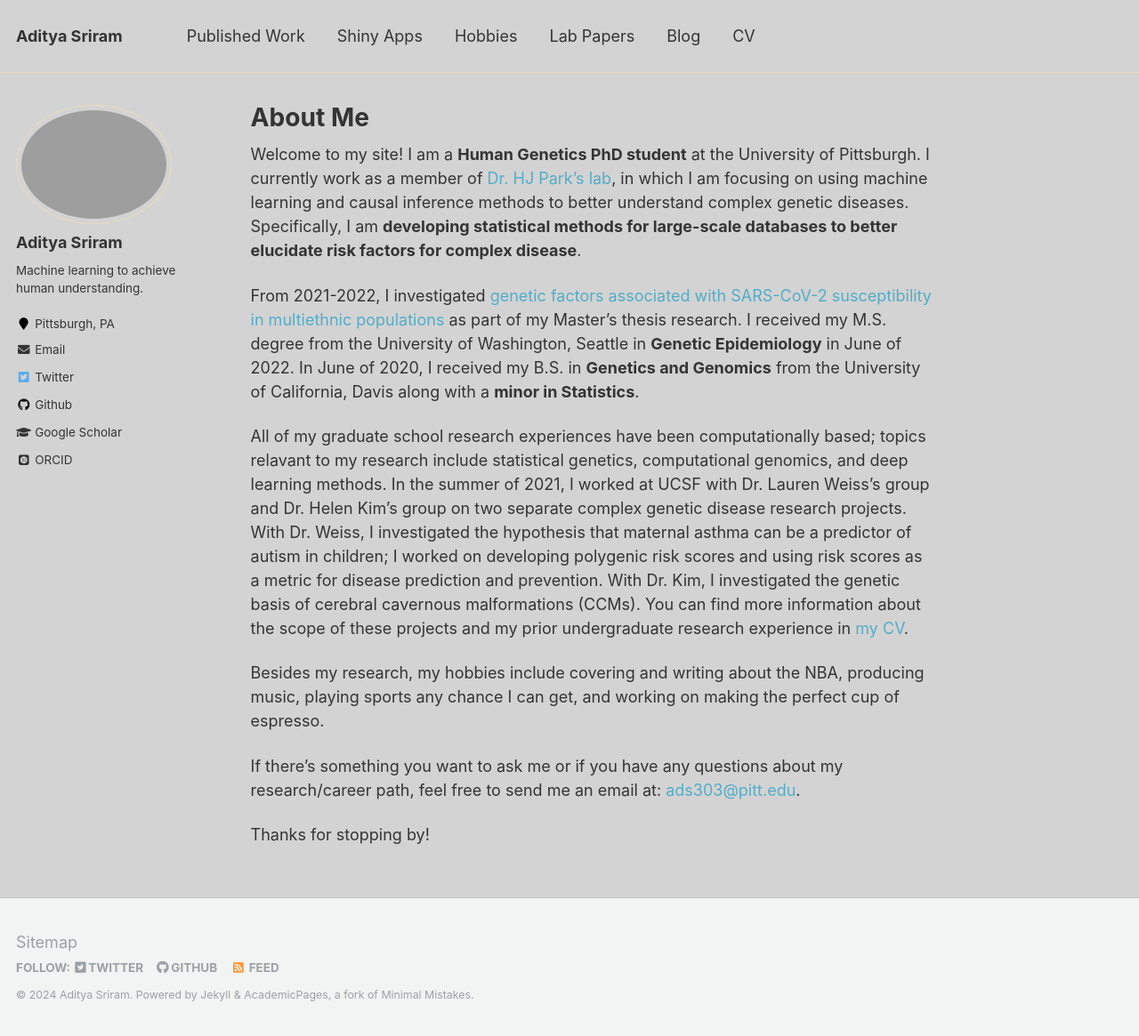
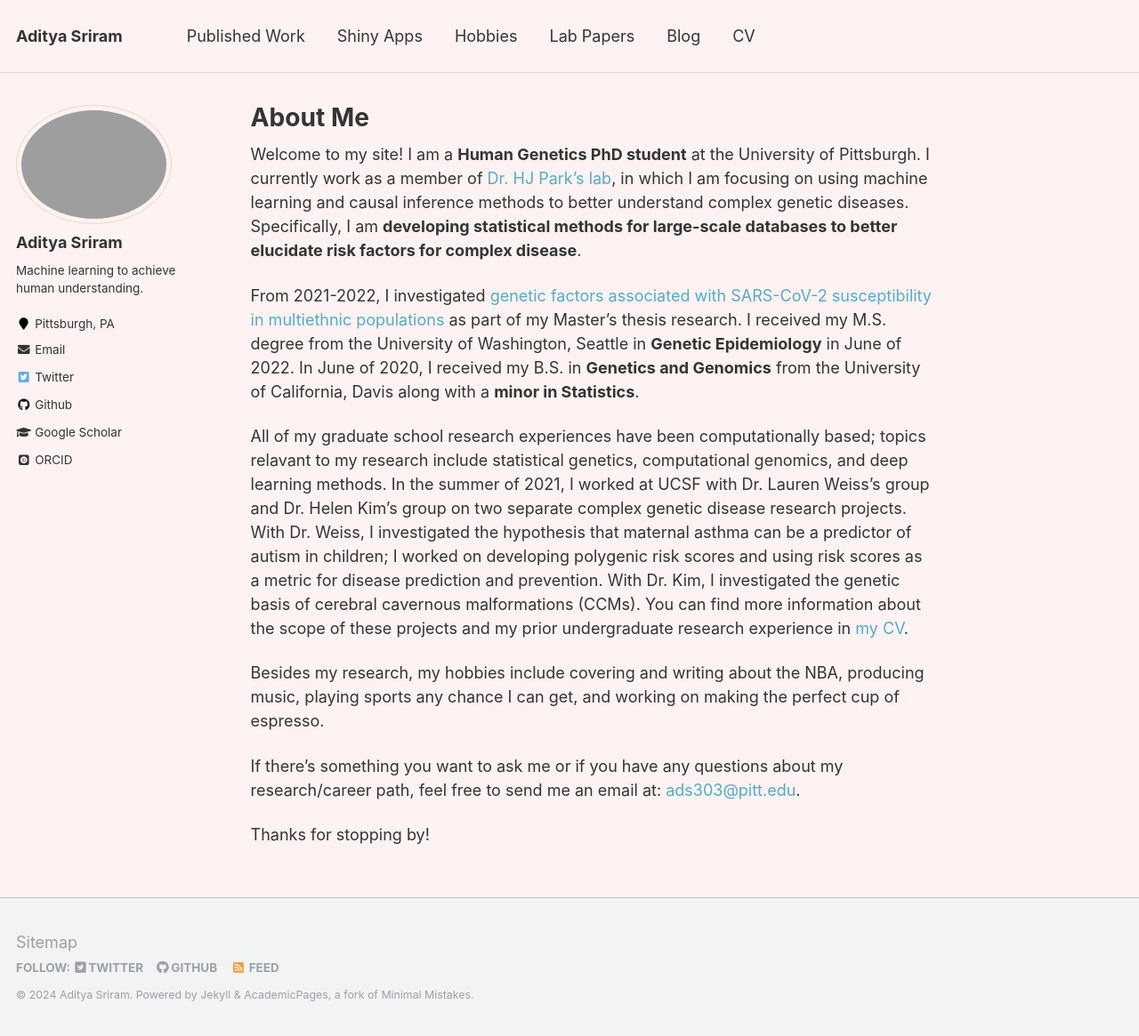
Before and after one commit to ads303/ads303.github.io, a Jekyll site: the page built from _pages/about.md, in a window 1280 px wide and 1165 px high. Shown: the whole window at 89% size. Built offline with Jekyll 4.4.1, drawn with Linux system fonts in a browser that asks for light colours; some web fonts are replaced.

Commit message:
Update _variables.scss

```diff
--- a/_sass/_variables.scss
+++ b/_sass/_variables.scss
@@ -54,7 +54,7 @@ $light-gray                 : mix(#fff, $gray, 50%);
 $lighter-gray               : mix(#fff, $gray, 90%);
 
 $body-color                 : #fff;
-$background-color: #d3d3d3 !default;
+$background-color: #fff2f2 !default;
 $code-background-color      : #fafafa;
 $code-background-color-dark : $light-gray;
 $text-color: #343434 !default;
```
